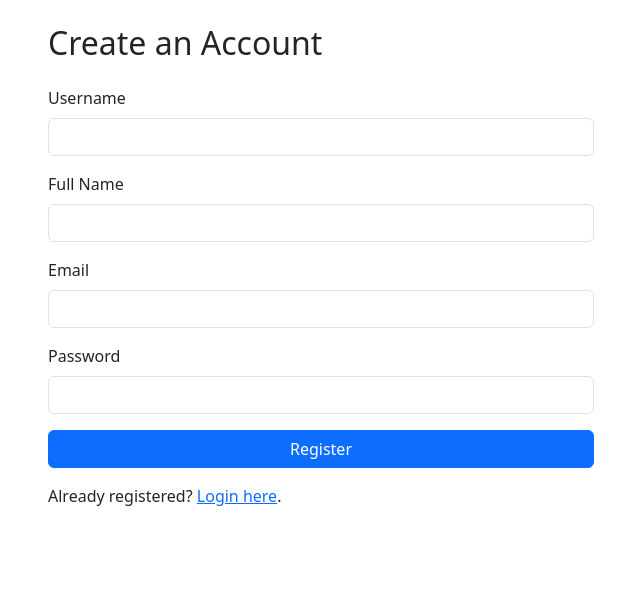
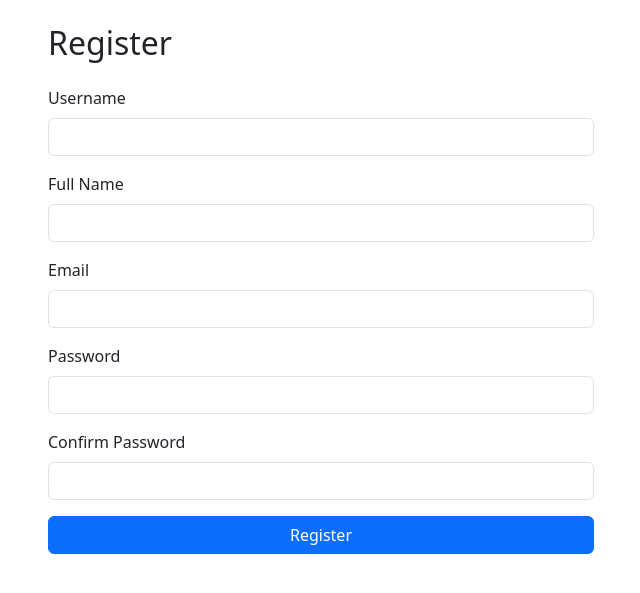
Before and after one commit to Damolaxo/rain-chat.github.io, a Flask app: template templates/register.html in a window 1280 px wide. Shown: the part 56-649 px from the top of the page, without its empty margins (319-959 px from the left). Run offline with Flask 3, Linux system fonts and the light colour scheme; the template is opened without the code that fills it: values that come from a table or form of the project are taken from there, others are empty.

Commit message:
Update register.html

```diff
--- a/templates/register.html
+++ b/templates/register.html
@@ -1,44 +1,55 @@
 {% extends "base.html" %}
-{% block title %}Register - RainChat{% endblock %}
+{% block title %}Register{% endblock %}
 
 {% block content %}
 <div class="row justify-content-center">
     <div class="col-md-6">
-    <h2 class="mb-4">Create an Account</h2>
-    <form method="POST" action="{{ url_for('register') }}">
+        <h2 class="mb-4">Register</h2>
+        <form method="POST" action="">
             {{ form.hidden_tag() }}
 
             <div class="mb-3">
                 {{ form.username.label(class="form-label") }}
                 {{ form.username(class="form-control") }}
+                {% for error in form.username.errors %}
+                    <div class="text-danger">{{ error }}</div>
+                {% endfor %}
             </div>
 
             <div class="mb-3">
                 {{ form.name.label(class="form-label") }}
                 {{ form.name(class="form-control") }}
+                {% for error in form.name.errors %}
+                    <div class="text-danger">{{ error }}</div>
+                {% endfor %}
             </div>
 
             <div class="mb-3">
                 {{ form.email.label(class="form-label") }}
                 {{ form.email(class="form-control") }}
+                {% for error in form.email.errors %}
+                    <div class="text-danger">{{ error }}</div>
+                {% endfor %}
             </div>
 
             <div class="mb-3">
                 {{ form.password.label(class="form-label") }}
                 {{ form.password(class="form-control") }}
+                {% for error in form.password.errors %}
+                    <div class="text-danger">{{ error }}</div>
+                {% endfor %}
             </div>
 
             <div class="mb-3">
-        {{ form.confirm_password.label(class="form-label") }}
-        {{ form.confirm_password(class="form-control") }}
+                {{ form.confirm.label(class="form-label") }}
+                {{ form.confirm(class="form-control") }}
+                {% for error in form.confirm.errors %}
+                    <div class="text-danger">{{ error }}</div>
+                {% endfor %}
             </div>
 
-      <button type="submit" class="btn btn-primary w-100">Register</button>
+            {{ form.submit(class="btn btn-primary w-100") }}
         </form>
-
-    <p class="mt-3">
-      Already registered? <a href="{{ url_for('login') }}">Login here</a>.
-    </p>
     </div>
 </div>
 {% endblock %}
```
Lines whose indentation alone changed are shown as unchanged.
